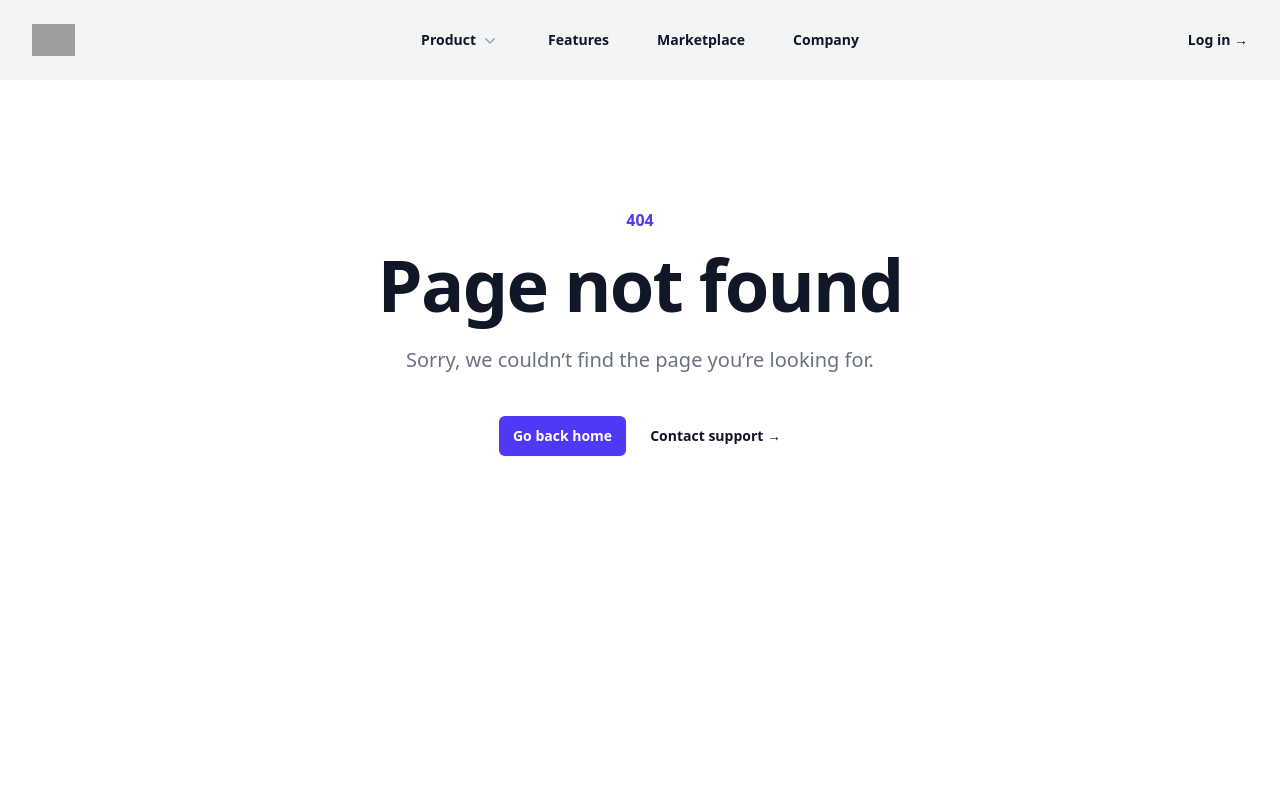
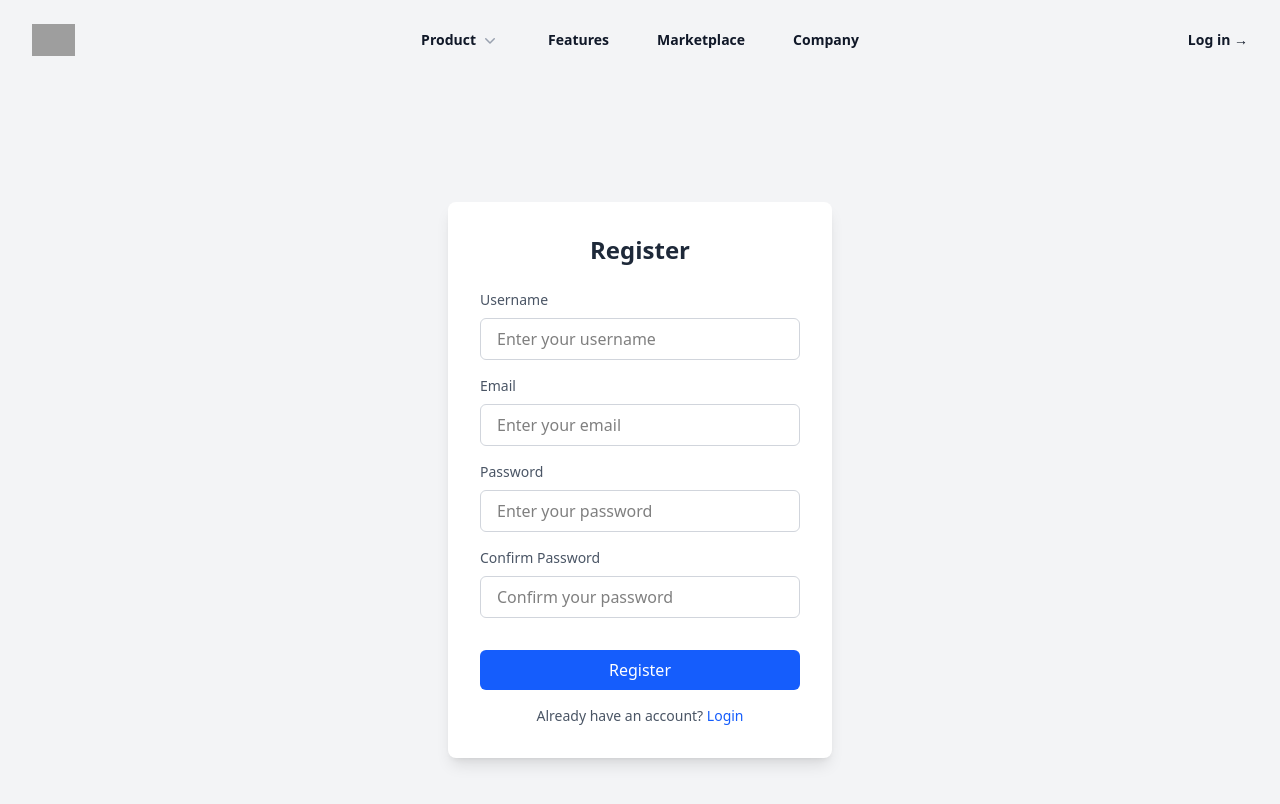
Before and after one commit to Belgacem-Dahmen/youclick, a Vue app in the folder app/: page /register in a window 1280 px wide. Before the commit this address had no page. Shown: the top 804 px of the page. Built offline with nearby package versions, Linux system fonts and the light colour scheme; grey boxes are pictures that could not be loaded.

Commit message:
setting axios & axios config

```diff
--- a/app/package.json
+++ b/app/package.json
@@ -16,6 +16,7 @@
     "@headlessui/vue": "^1.7.23",
     "@heroicons/vue": "^2.2.0",
     "@tailwindcss/vite": "^4.0.1",
+    "axios": "^1.7.9",
     "pinia": "^2.3.1",
     "vue": "^3.5.13",
     "vue-router": "^4.5.0"
--- /dev/null
+++ b/app/src/config/axios.js
@@ -0,0 +1,34 @@
+// src/axios.js
+import axios from "axios";
+
+const axiosInstance = axios.create({
+  baseURL: "http://localhost:3000/api/v1",
+  headers: {
+    "Content-Type": "application/json",
+  },
+});
+
+// Optional: Add a request interceptor to attach the token if needed
+axiosInstance.interceptors.request.use(
+  (config) => {
+    const token = localStorage.getItem("token");
+    if (token) {
+      config.headers["Authorization"] = `Bearer ${token}`;
+    }
+    return config;
+  },
+  (error) => {
+    return Promise.reject(error);
+  }
+);
+
+// Optional: Add a response interceptor to handle errors globally
+axiosInstance.interceptors.response.use(
+  (response) => response,
+  (error) => {
+    console.error("API Error:", error.response || error);
+    return Promise.reject(error);
+  }
+);
+
+export default axiosInstance;
--- a/app/src/router/index.js
+++ b/app/src/router/index.js
@@ -1,37 +1,41 @@
-import { createRouter, createWebHistory } from 'vue-router'
-import HomeView from '../views/HomeView.vue'
-import NotFoundView from '../views/NotFoundView.vue'
-import Profile from '@/views/Profile.vue'
-import Login from '@/views/Auth/Login.vue'
-import Dashboard from '@/views/Auth/Dashboard.vue'
+import { createRouter, createWebHistory } from "vue-router";
+import HomeView from "../views/HomeView.vue";
+import NotFoundView from "../views/NotFoundView.vue";
+import Profile from "@/views/Profile.vue";
+import Login from "@/views/Auth/Login.vue";
+import Dashboard from "@/views/Auth/Dashboard.vue";
+import Register from "@/views/Auth/Register.vue";
 
 const router = createRouter({
   history: createWebHistory(import.meta.env.BASE_URL),
   routes: [
     {
-      path: '/',
-      name: 'home',
+      path: "/",
+      name: "home",
       component: HomeView,
     },
     {
-      path: '/login',
-      name: 'login',
+      path: "/login",
+      name: "login",
       component: Login,
     },
     {
-      path: '/profile',
-      name: 'profile',
+      path: "/register",
+      name: "register",
+      component: Register,
+    },
+    {
+      path: "/profile",
+      name: "profile",
       component: Profile,
     },
     {
-      path: '/dashboard',
-      name: 'dashboard',
+      path: "/dashboard",
+      name: "dashboard",
       component: Dashboard,
     },
-    { path: '/:pathMatch(.*)*',
-      name : "not-found",
-      component: NotFoundView },
+    { path: "/:pathMatch(.*)*", name: "not-found", component: NotFoundView },
   ],
-})
+});
 
-export default router
+export default router;
--- /dev/null
+++ b/app/src/stores/authStore.js
@@ -0,0 +1,50 @@
+// stores/auth.js
+import { defineStore } from "pinia";
+import axios from "../config/axios";
+import { ref } from "vue";
+
+export const useAuthStore = defineStore("auth", () => {
+  const token = ref(localStorage.getItem("token") || null);
+
+  const login = async (formData) => {
+    try {
+      const response = await axios.post("/auth/login", formData);
+      const { token: newToken } = response.data;
+
+      // Store token and user_roleid in localStorage
+      localStorage.setItem("token", newToken);
+
+      // Update state
+      token.value = newToken;
+    } catch (error) {
+      console.error("Login failed:", error);
+      throw error;
+    }
+  };
+
+  const logout = () => {
+    // Clear token and user_roleid from localStorage
+    localStorage.removeItem("token");
+
+    // Reset state
+    token.value = null;
+  };
+
+  const register = async (formData) => {
+    try {
+      const response = await axios.post("/auth/register", formData);
+      const { token: newToken } = response.data;
+
+      // Store token and user_roleid in localStorage
+      localStorage.setItem("token", newToken);
+
+      // Update state
+      token.value = newToken;
+    } catch (error) {
+      console.error("Registration failed:", error);
+      throw error;
+    }
+  };
+
+  return { token, login, logout, register };
+});
--- a/app/src/stores/counter.js
+++ /dev/null
@@ -1,12 +0,0 @@
-import { ref, computed } from 'vue'
-import { defineStore } from 'pinia'
-
-export const useCounterStore = defineStore('counter', () => {
-  const count = ref(0)
-  const doubleCount = computed(() => count.value * 2)
-  function increment() {
-    count.value++
-  }
-
-  return { count, doubleCount, increment }
-})
--- a/app/src/views/Auth/ForgetPassword.vue
+++ b/app/src/views/Auth/ForgetPassword.vue
@@ -0,0 +1 @@
+<te
--- a/app/src/views/Auth/Login.vue
+++ b/app/src/views/Auth/Login.vue
@@ -1,4 +1,83 @@
+<template>
+  <div class="flex items-center justify-center min-h-screen bg-gray-100">
+    <div class="w-full max-w-sm p-8 bg-white rounded-lg shadow-lg">
+      <h2 class="text-2xl font-semibold text-center text-gray-800 mb-6">
+        Login
+      </h2>
+      <form @submit.prevent="handleLogin" class="space-y-4">
+        <div>
+          <label for="email" class="block text-sm font-medium text-gray-600"
+            >Email</label
+          >
+          <input
+            id="email"
+            type="email"
+            v-model="email"
+            class="w-full px-4 py-2 mt-2 border border-gray-300 rounded-md focus:outline-none focus:ring-2 focus:ring-blue-500 focus:border-blue-500"
+            placeholder="Enter your email"
+            required
+          />
+        </div>
 
-<template>
-  <div>test</div>
+        <div>
+          <label for="password" class="block text-sm font-medium text-gray-600"
+            >Password</label
+          >
+          <input
+            id="password"
+            type="password"
+            v-model="password"
+            class="w-full px-4 py-2 mt-2 border border-gray-300 rounded-md focus:outline-none focus:ring-2 focus:ring-blue-500 focus:border-blue-500"
+            placeholder="Enter your password"
+            required
+          />
+        </div>
+
+        <div class="flex justify-center">
+          <button
+            type="submit"
+            class="w-full px-4 py-2 mt-4 text-white bg-blue-600 rounded-md hover:bg-blue-700 focus:outline-none focus:ring-2 focus:ring-blue-500 focus:ring-opacity-50"
+          >
+            Login
+          </button>
+        </div>
+      </form>
+
+      <p class="mt-4 text-center text-sm text-gray-600">
+        Don't have an account?
+        <a href="/register" class="text-blue-600 hover:text-blue-700"
+          >Register</a
+        >
+      </p>
+    </div>
+  </div>
 </template>
+
+<script setup>
+import { ref } from "vue";
+import { useAuthStore } from "@/stores/authStore";
+import { useRouter } from "vue-router";
+const router = useRouter()
+const email = ref("");
+const password = ref("");
+const authStore = useAuthStore();
+
+const handleLogin = async () => {
+  const formData = {
+    email: email.value,
+    password: password.value,
+  };
+
+  try {
+    await authStore.login(formData);
+    router.push("/dashboard");
+  } catch (error) {
+    console.error("Login failed:", error);
+    // You can show an error message to the user here
+  }
+};
+</script>
+
+<style scoped>
+/* You can add additional custom styles here if needed */
+</style>
--- a/app/src/views/Auth/Register.vue
+++ b/app/src/views/Auth/Register.vue
@@ -0,0 +1,119 @@
+<template>
+  <div class="flex items-center justify-center min-h-screen bg-gray-100">
+    <div class="w-full max-w-sm p-8 bg-white rounded-lg shadow-lg">
+      <h2 class="text-2xl font-semibold text-center text-gray-800 mb-6">
+        Register
+      </h2>
+      <form @submit.prevent="handleRegister" class="space-y-4">
+        <div>
+          <label for="username" class="block text-sm font-medium text-gray-600"
+            >Username</label
+          >
+          <input
+            id="username"
+            type="text"
+            v-model="username"
+            class="w-full px-4 py-2 mt-2 border border-gray-300 rounded-md focus:outline-none focus:ring-2 focus:ring-blue-500 focus:border-blue-500"
+            placeholder="Enter your username"
+            required
+          />
+        </div>
+        <div>
+          <label for="email" class="block text-sm font-medium text-gray-600"
+            >Email</label
+          >
+          <input
+            id="email"
+            type="email"
+            v-model="email"
+            class="w-full px-4 py-2 mt-2 border border-gray-300 rounded-md focus:outline-none focus:ring-2 focus:ring-blue-500 focus:border-blue-500"
+            placeholder="Enter your email"
+            required
+          />
+        </div>
+
+        <div>
+          <label for="password" class="block text-sm font-medium text-gray-600"
+            >Password</label
+          >
+          <input
+            id="password"
+            type="password"
+            v-model="password"
+            class="w-full px-4 py-2 mt-2 border border-gray-300 rounded-md focus:outline-none focus:ring-2 focus:ring-blue-500 focus:border-blue-500"
+            placeholder="Enter your password"
+            required
+          />
+        </div>
+
+        <div>
+          <label
+            for="confirmPassword"
+            class="block text-sm font-medium text-gray-600"
+            >Confirm Password</label
+          >
+          <input
+            id="confirmPassword"
+            type="password"
+            v-model="confirmPassword"
+            class="w-full px-4 py-2 mt-2 border border-gray-300 rounded-md focus:outline-none focus:ring-2 focus:ring-blue-500 focus:border-blue-500"
+            placeholder="Confirm your password"
+            required
+          />
+        </div>
+
+        <div class="flex justify-center">
+          <button
+            type="submit"
+            class="w-full px-4 py-2 mt-4 text-white bg-blue-600 rounded-md hover:bg-blue-700 focus:outline-none focus:ring-2 focus:ring-blue-500 focus:ring-opacity-50"
+          >
+            Register
+          </button>
+        </div>
+      </form>
+
+      <p class="mt-4 text-center text-sm text-gray-600">
+        Already have an account?
+        <a href="/login" class="text-blue-600 hover:text-blue-700">Login</a>
+      </p>
+    </div>
+  </div>
+</template>
+
+<script setup>
+import { ref } from "vue";
+import { useAuthStore } from "@/stores/authStore"; // Assuming you have a Pinia store for authentication
+import { useRouter } from "vue-router";
+
+const email = ref("");
+const username = ref("");
+const password = ref("");
+const confirmPassword = ref("");
+const authStore = useAuthStore();
+const router = useRouter();
+const handleRegister = async () => {
+  if (password.value !== confirmPassword.value) {
+    console.error("Passwords do not match.");
+    return;
+  }
+
+  const formData = {
+    username: username.value,
+    email: email.value,
+    password: password.value,
+  };
+
+  try {
+    await authStore.register(formData);
+    console.log("Registered successfully");
+    router.push("/login");
+  } catch (error) {
+    console.error("Registration failed:", error);
+    // Optionally, show an error message to the user
+  }
+};
+</script>
+
+<style scoped>
+/* You can add additional custom styles here if needed */
+</style>
```
Also changed, not shown: 2 other files (tests, documents, lock files or other folders).
